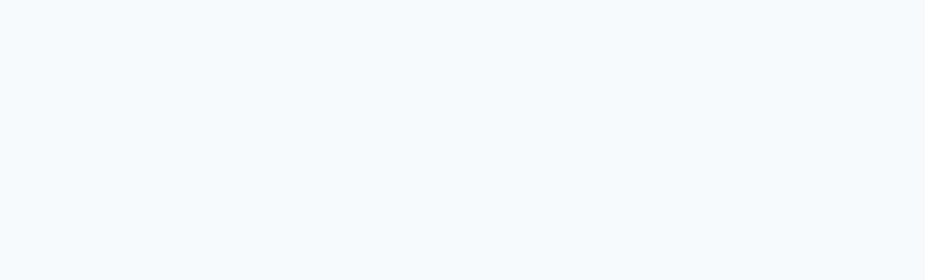
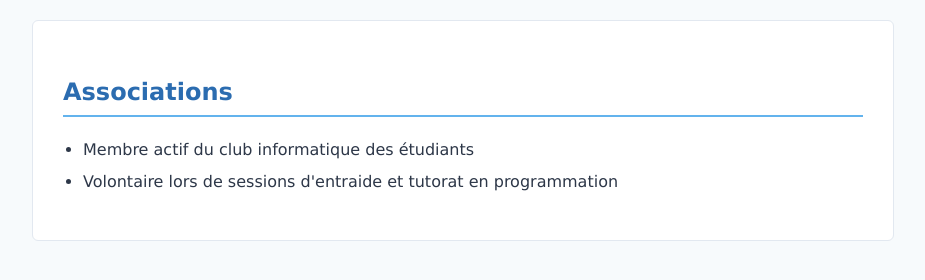
Before and after one commit to derrick12-ui/mon-cv, a plain HTML site: page index.html in a window 1280 px wide. Shown: the whole page, without its empty margins (177-1102 px from the left). Drawn offline with Linux system fonts and the light colour scheme.

Commit message:
mise en place de la section associations

```diff
--- a/index.html
+++ b/index.html
@@ -7,6 +7,14 @@
     <link rel="stylesheet" href="style.css">
 </head>
 <body>
-
+    <div class="container">
+        <section id="associations">
+            <h2>Associations</h2>
+            <ul>
+                <li>Membre actif du club informatique des étudiants</li>
+                <li>Volontaire lors de sessions d'entraide et tutorat en programmation</li>
+            </ul>
+        </section>
+    </div>
 </body>
 </html>
```
